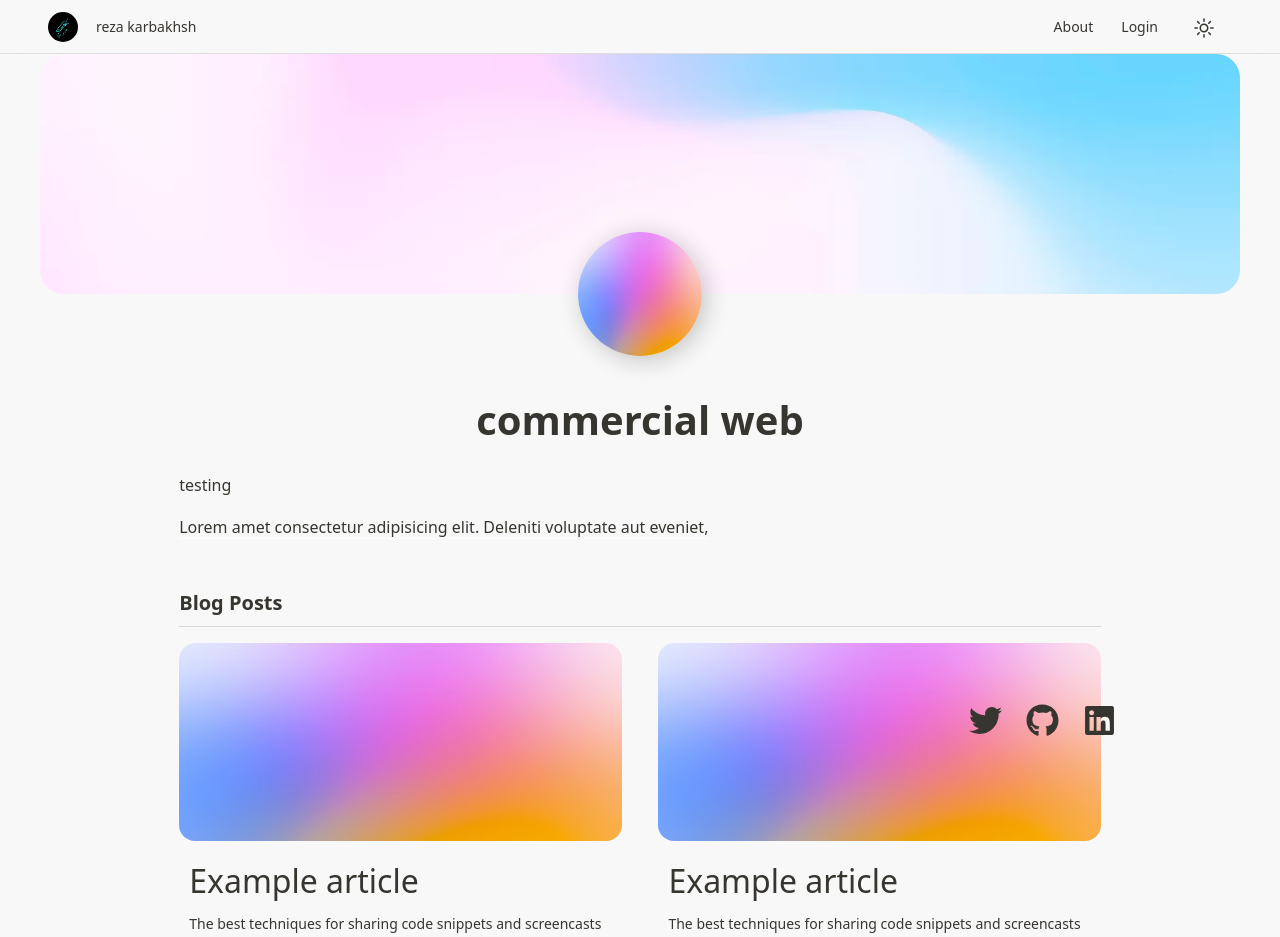
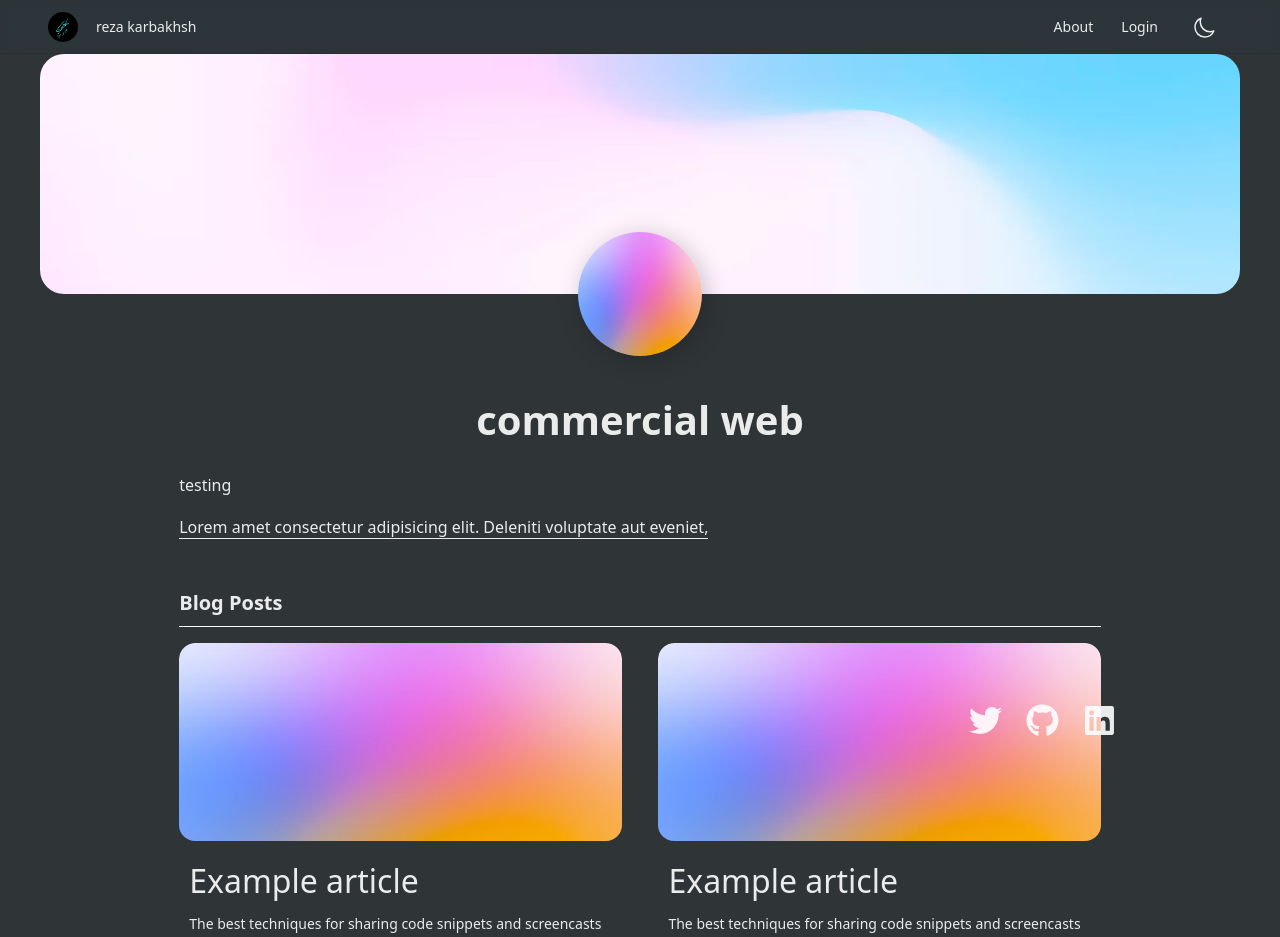
Before and after one commit to selengr/english-training-web, a Next.js app: page / in a window 1280 px wide. Shown: the top 937 px of the page. Built offline with nearby package versions, Linux system fonts and the light colour scheme; what random would draw is missing.

Commit message:
dark mode

```diff
--- a/app/(firstView)/layout.tsx
+++ b/app/(firstView)/layout.tsx
@@ -9,7 +9,7 @@ import "../../styles/globals.css";
 
 
 export default function Layout({  children }) {
-  const [darkMode, setDarkMode] = useState(false);
+  const [darkMode, setDarkMode] = useState(true);
   // console.log("rrrrrrrrrr",myData)
 
   const toggleDarkMode = () => {
@@ -17,14 +17,16 @@ export default function Layout({  children }) {
     const html = document.querySelector("html");
     if (html.getAttribute("data-theme") === "light") {
       html.setAttribute("data-theme", "dark");
+      localStorage.setItem("theme","dark")
     } else {
       html.setAttribute("data-theme", "light");
+      localStorage.setItem("theme","light")
     }
   };
 
 
   return (
-    <html lang="en" data-theme="light">
+    <html lang="en" data-theme={localStorage.getItem("theme") ?? "dark"}>
       <head>
         <title>reza karbakhsh</title>
       </head>
--- a/app/layout.tsx
+++ b/app/layout.tsx
@@ -6,7 +6,7 @@ export default function Layout({  children }) {
 
 
   return (
-    <html lang="en" data-theme="light">
+    <html lang="en" >
 
       <body className="relative bg-primary text-primary flex flex-col" >
 
--- a/next.config.js
+++ b/next.config.js
@@ -1,10 +1,19 @@
 /** @type {import('next').NextConfig} */
-const nextConfig = {
-    experimental: {
-      appDir: true,
-    //   topLevelAwait: true,
-    }
+const nextConfig = {}
 
-  }
+module.exports = nextConfig
 
-  module.exports = nextConfig
+
+
+
+
+// /** @type {import('next').NextConfig} */
+// const nextConfig = {
+//     experimental: {
+//       appDir: true,
+//     //   topLevelAwait: true,
+//     }
+
+//   }
+
+//   module.exports = nextConfig
--- a/styles/components/blog/blog.module.css
+++ b/styles/components/blog/blog.module.css
@@ -16,7 +16,7 @@
     }
     .post-blog {
         display: flex;
-        justify-content: end;
+        justify-content: flex-end;
         align-items: center;
         flex-direction: column;
         width: 72%;
```
Also changed, not shown: 2 other files (tests, documents, lock files or other folders).
